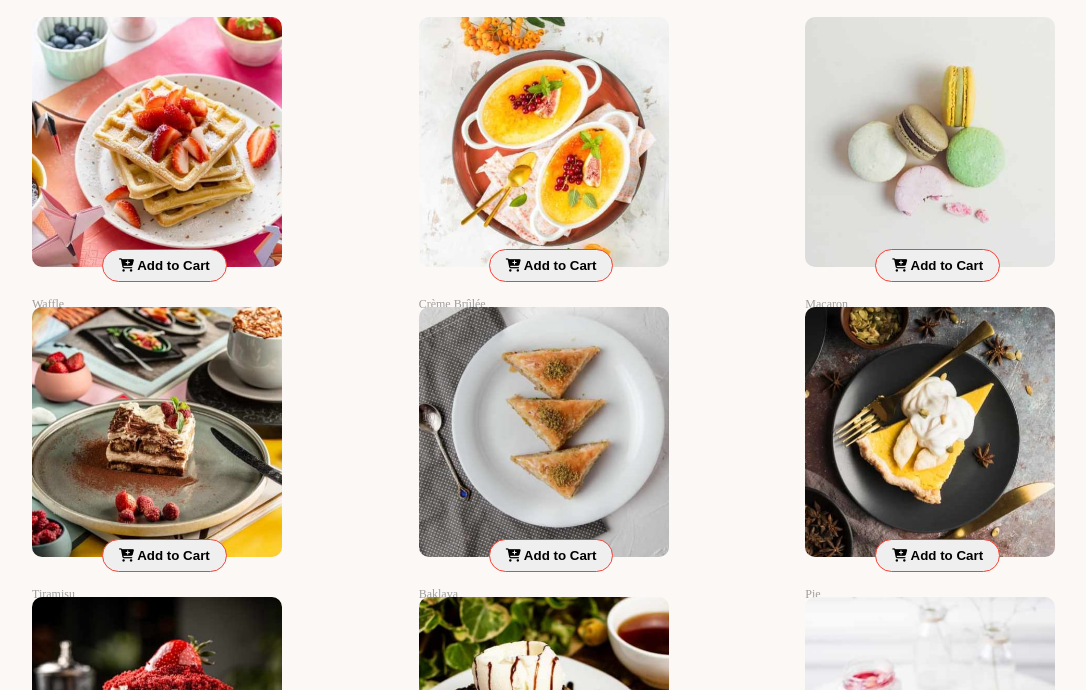
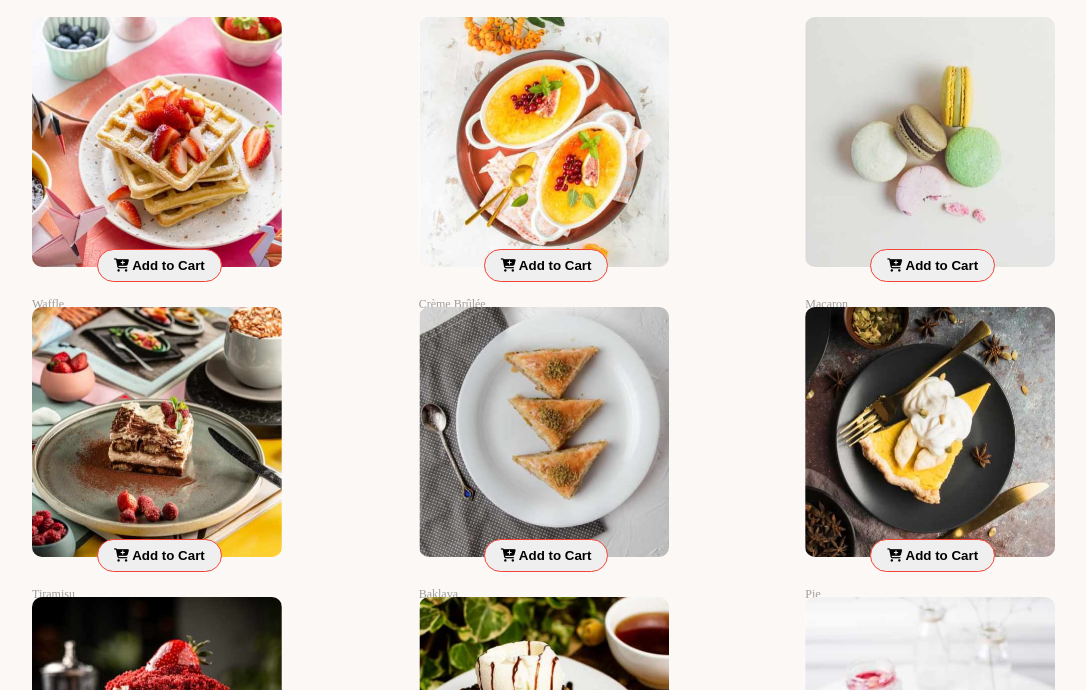
Before and after one commit to leandrucarvalho/product-list-with-cart-web-softex, a website built with Vite: page index.html in a window 1280 px wide. Shown: the part 110-800 px from the top of the page, without its empty margins (38-1124 px from the left). Built offline with nearby package versions, Linux system fonts and the light colour scheme.

Commit message:
style: removing unused lines

```diff
--- a/style.css
+++ b/style.css
@@ -19,7 +19,6 @@ body {
   display: flex;
   flex-direction: column;
   align-items: center;
-  justify-content: space-between;
   height: 250px;
   width: 250px;
   margin-top: 20px;
@@ -39,7 +38,6 @@ body {
   left: 0;
   width: 100%;
   height: 100%;
-  object-fit: cover;
 }
 
 .btn-cart {
@@ -47,7 +45,7 @@ body {
   border-radius: 20px;
   position: absolute;
   bottom: -15px;
-  left: 70px;
+  left: 65px;
   padding: 8px 16px;
   margin-top: 10px;
   cursor: pointer;
@@ -61,19 +59,19 @@ body {
 }
 
 .info-food {
+  display: flex;
+  flex-direction: column;
   text-align: left;
   margin-top: 30px;
   width: 250px;
 }
 
 .category {
-  display: block;
   font-size: 12px;
   color: #9e9e9e;
 }
 
 .name {
-  display: block;
   font-size: 16px;
   font-weight: bold;
   margin-top: 5px;
```
